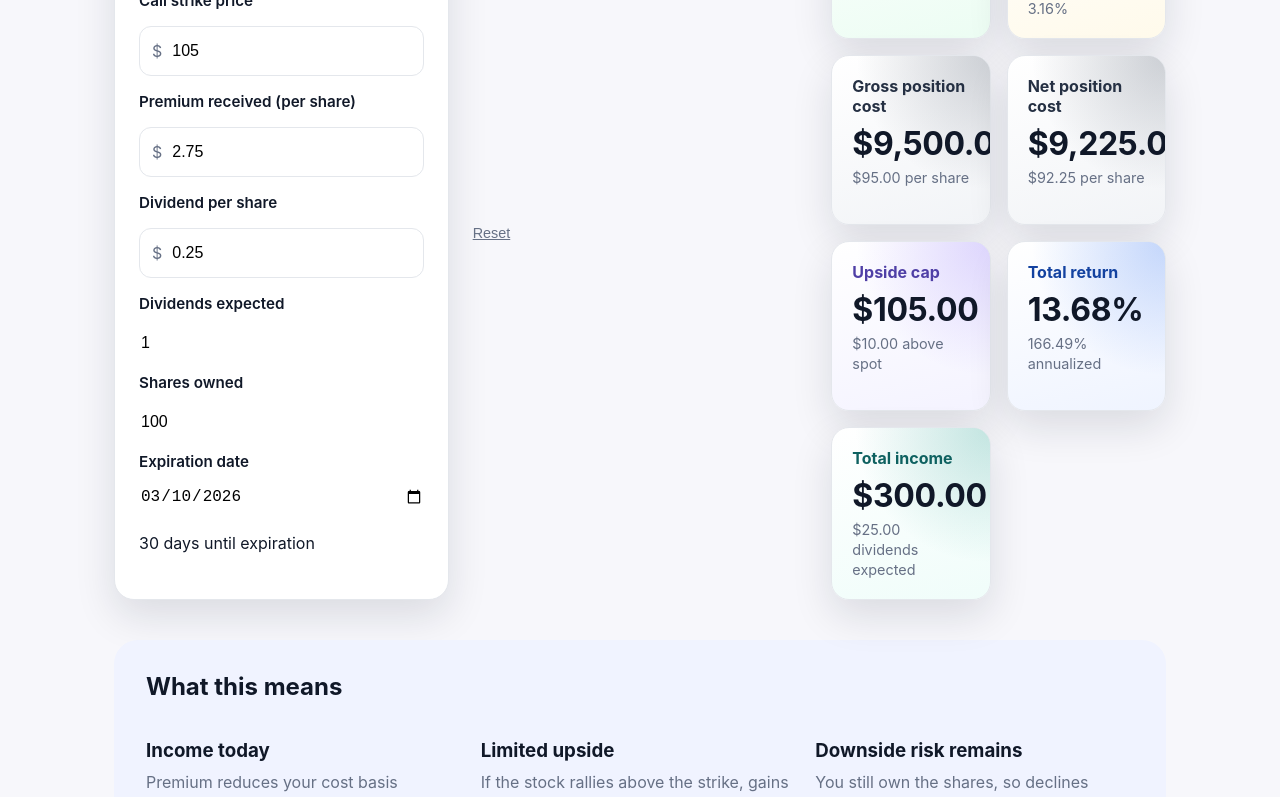
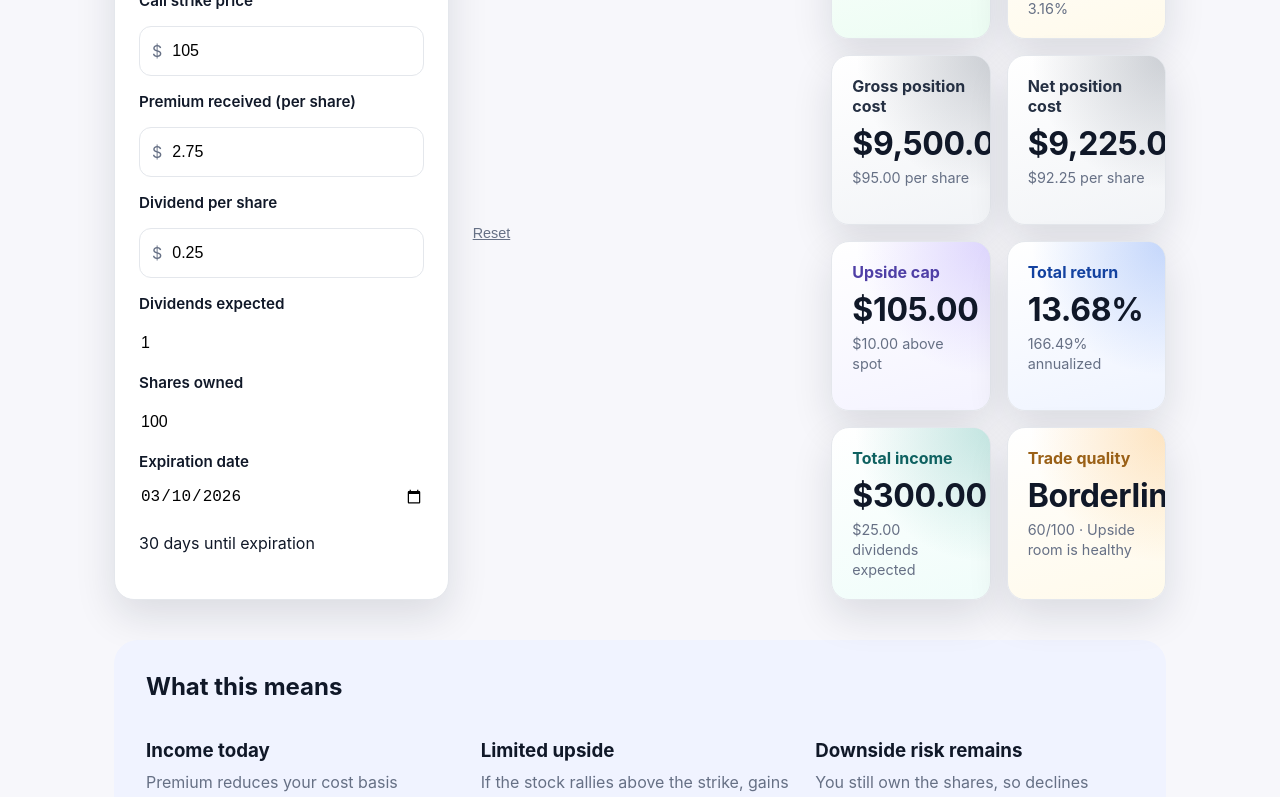
Before and after one commit to bryan171179/optionsplanner, a Next.js app: page /covered-call in a window 1280 px wide. Shown: the part 418-1215 px from the top of the page. Built offline with nearby package versions, Linux system fonts and the light colour scheme.

Commit message:
Add trade quality score

```diff
--- a/app/covered-call/page.tsx
+++ b/app/covered-call/page.tsx
@@ -11,6 +11,84 @@ const formatCurrency = (value: number) =>
 
 const formatPercent = (value: number) => `${(value * 100).toFixed(2)}%`;
 const formatPercentValue = (value: number) => `${value.toFixed(2)}%`;
+
+type TradeQuality = {
+  score: number;
+  label: "Strong" | "Reasonable" | "Borderline" | "Weak";
+  notes: string[];
+  hasElevatedRiskWarning: boolean;
+};
+
+const evaluateTradeQuality = ({
+  premiumPerDayPct,
+  downsideToBreakEvenPct,
+  upsideCapPct,
+}: {
+  premiumPerDayPct: number;
+  downsideToBreakEvenPct: number;
+  upsideCapPct: number;
+}): TradeQuality => {
+  let score = 50;
+  const notes: string[] = [];
+  let hasElevatedRiskWarning = false;
+
+  if (premiumPerDayPct < 0.05) {
+    score -= 15;
+    notes.push("Premium/day is low");
+  } else if (premiumPerDayPct < 0.12) {
+    // neutral
+  } else if (premiumPerDayPct <= 0.2) {
+    score += 10;
+    notes.push("Premium/day is attractive");
+  } else {
+    score += 15;
+    hasElevatedRiskWarning = true;
+    notes.push("Premium/day is very high");
+  }
+
+  if (downsideToBreakEvenPct < 2) {
+    score -= 20;
+    notes.push("Thin downside cushion");
+  } else if (downsideToBreakEvenPct <= 5) {
+    // neutral
+  } else if (downsideToBreakEvenPct <= 8) {
+    score += 10;
+    notes.push("Downside cushion is solid");
+  } else {
+    score += 15;
+    notes.push("Downside cushion is strong");
+  }
+
+  if (upsideCapPct < 1) {
+    score -= 10;
+    notes.push("Upside is very capped");
+  } else if (upsideCapPct <= 3) {
+    score -= 5;
+    notes.push("Upside is capped");
+  } else if (upsideCapPct <= 7) {
+    score += 5;
+  } else {
+    score += 10;
+    notes.push("Upside room is healthy");
+  }
+
+  const clampedScore = Math.max(0, Math.min(100, score));
+  const label =
+    clampedScore >= 80
+      ? "Strong"
+      : clampedScore >= 65
+        ? "Reasonable"
+        : clampedScore >= 50
+          ? "Borderline"
+          : "Weak";
+
+  return {
+    score: clampedScore,
+    label,
+    notes,
+    hasElevatedRiskWarning,
+  };
+};
 
 const STORAGE_KEY = "optionsplanner.coveredCall.inputs.v1";
 const STORAGE_DEBOUNCE_MS = 350;
@@ -119,6 +197,14 @@ export default function CoveredCallPage() {
     const upsideCapValue = safeStrikePrice - safeStockPrice;
     const totalReturn =
       safeStockPrice > 0 ? maxProfitPerShare / safeStockPrice : 0;
+    const premiumPct =
+      safeStockPrice > 0 ? (safePremium / safeStockPrice) * 100 : 0;
+    const premiumPerDayPct =
+      daysUntilExpiration > 0 ? premiumPct / daysUntilExpiration : 0;
+    const upsideCapPct =
+      safeStockPrice > 0
+        ? ((safeStrikePrice - safeStockPrice) / safeStockPrice) * 100
+        : 0;
     const downsideToBreakEvenPct =
       safeStockPrice > 0 && Number.isFinite(breakevenPrice)
         ? Math.max(
@@ -130,6 +216,20 @@ export default function CoveredCallPage() {
       totalReturn,
       days: daysUntilExpiration,
     });
+    const tradeQuality = evaluateTradeQuality({
+      premiumPerDayPct,
+      downsideToBreakEvenPct,
+      upsideCapPct,
+    });
+    const tradeQualitySubtitle = [
+      tradeQuality.notes[0],
+      tradeQuality.notes[1],
+      tradeQuality.hasElevatedRiskWarning
+        ? "elevated vol/event risk possible"
+        : null,
+    ]
+      .filter(Boolean)
+      .join("; ");
 
     return {
       safeStockPrice,
@@ -147,10 +247,15 @@ export default function CoveredCallPage() {
       maxProfitPerShare,
       maxProfitTotal,
       breakevenPrice,
+      premiumPct,
+      premiumPerDayPct,
       downsideToBreakEvenPct,
       upsideCapValue,
+      upsideCapPct,
       totalReturn,
       annualizedReturn,
+      tradeQuality,
+      tradeQualitySubtitle,
     };
   }, [formState]);
 
@@ -418,6 +523,13 @@ export default function CoveredCallPage() {
             <p>{formatCurrency(calculations.premiumTotal + calculations.dividendsTotal)}</p>
             <span>{formatCurrency(calculations.dividendsTotal)} dividends expected</span>
           </article>
+          <article className={`result-card result-card--quality-${calculations.tradeQuality.label.toLowerCase()}`}>
+            <h3>Trade quality</h3>
+            <p>{calculations.tradeQuality.label}</p>
+            <span>
+              {calculations.tradeQuality.score}/100 · {calculations.tradeQualitySubtitle || "Balanced risk/reward mix"}
+            </span>
+          </article>
         </div>
       </section>
 
--- a/app/globals.css
+++ b/app/globals.css
@@ -222,6 +222,26 @@ input {
   --card-tint: #f2f4f7;
 }
 
+.result-card--quality-strong {
+  --card-accent: #039855;
+  --card-tint: #ecfdf3;
+}
+
+.result-card--quality-reasonable {
+  --card-accent: #155eef;
+  --card-tint: #eff4ff;
+}
+
+.result-card--quality-borderline {
+  --card-accent: #f79009;
+  --card-tint: #fffaeb;
+}
+
+.result-card--quality-weak {
+  --card-accent: #d92d20;
+  --card-tint: #fef3f2;
+}
+
 .notes {
   background: #f0f3ff;
   border-radius: 24px;
```
